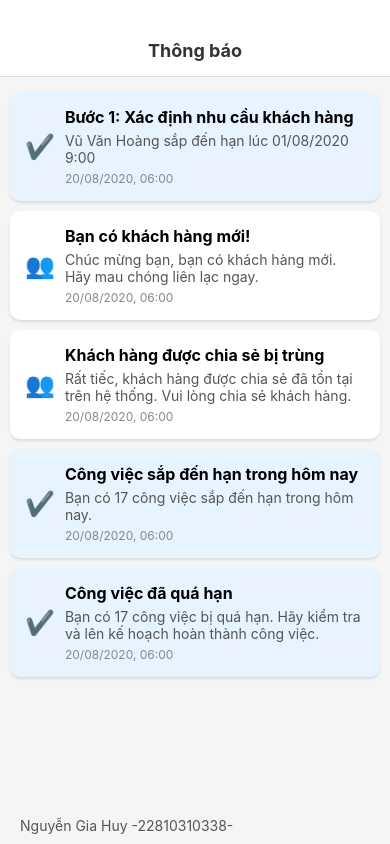
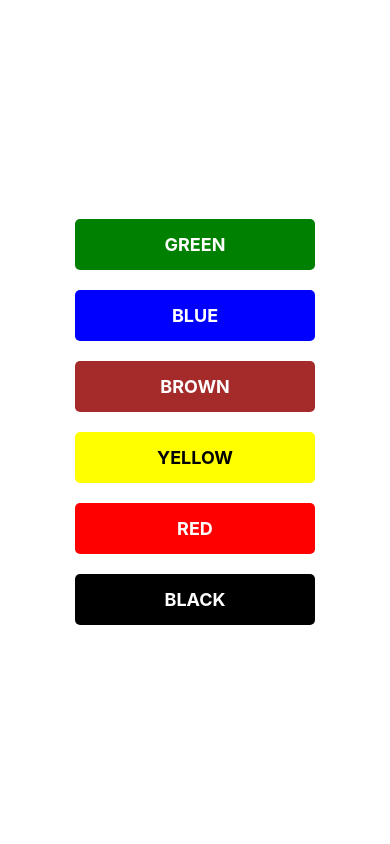
Before and after one commit to VamosHuiJia/Mobile-Application-Development, a React Native app in the folder MyExercises/: screen / in a window 390 px wide. Built offline with nearby package versions, Linux system fonts and the light colour scheme.

Commit message:
Update App.js

```diff
--- a/MyExercises/App.js
+++ b/MyExercises/App.js
@@ -2,11 +2,13 @@ import React from 'react';
 import LoginScreen from './src/Bai1BasicComp';
 import Component from './src/Bai2_1CustomComp';
 import NotificationList from './src/Bai2_2Flatlist';
+import Lesson5 from './src/Lesson5'
 
 const App = () => {
   // return <LoginScreen />;
   // return <Component />;
-  return <NotificationList />;
+  // return <NotificationList />;
+  return <Lesson5 />;
 };
 
 export default App;
```
